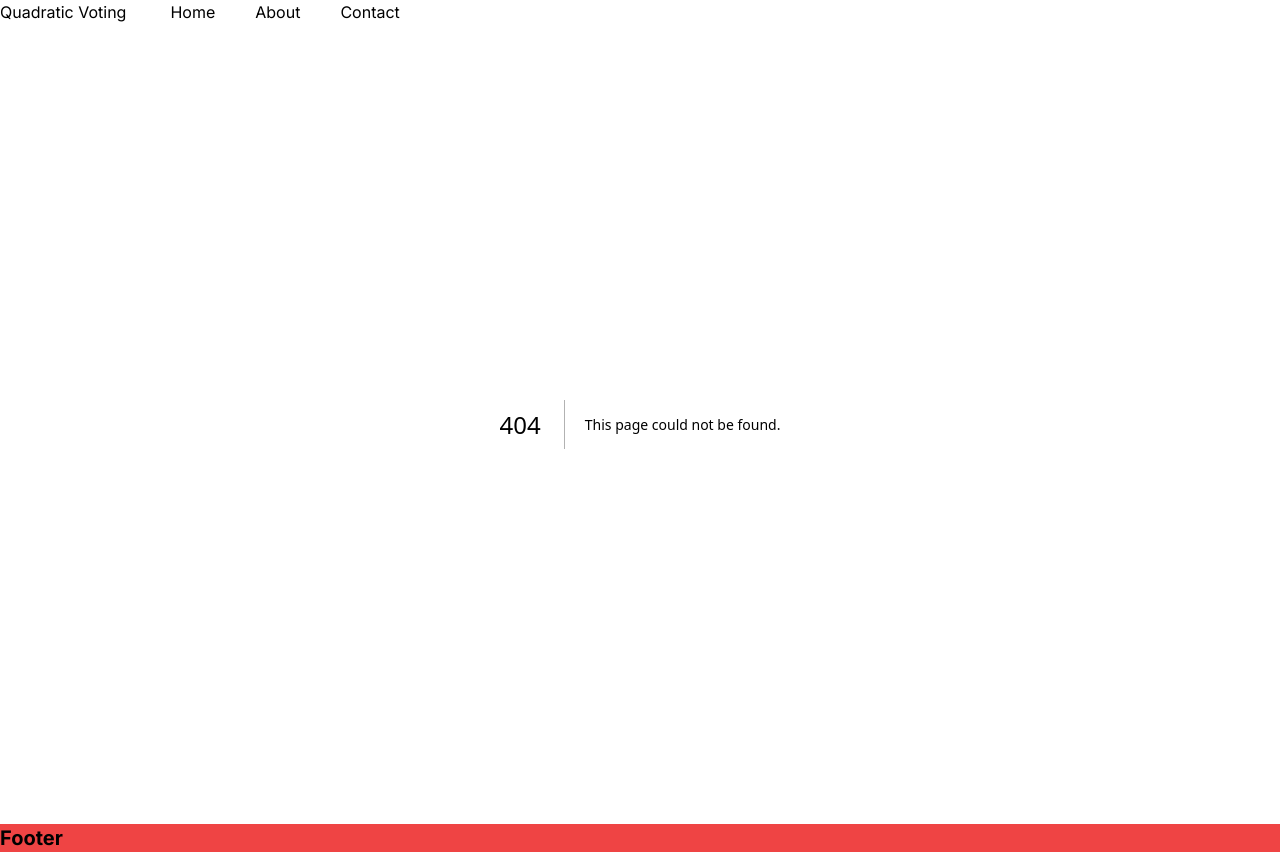
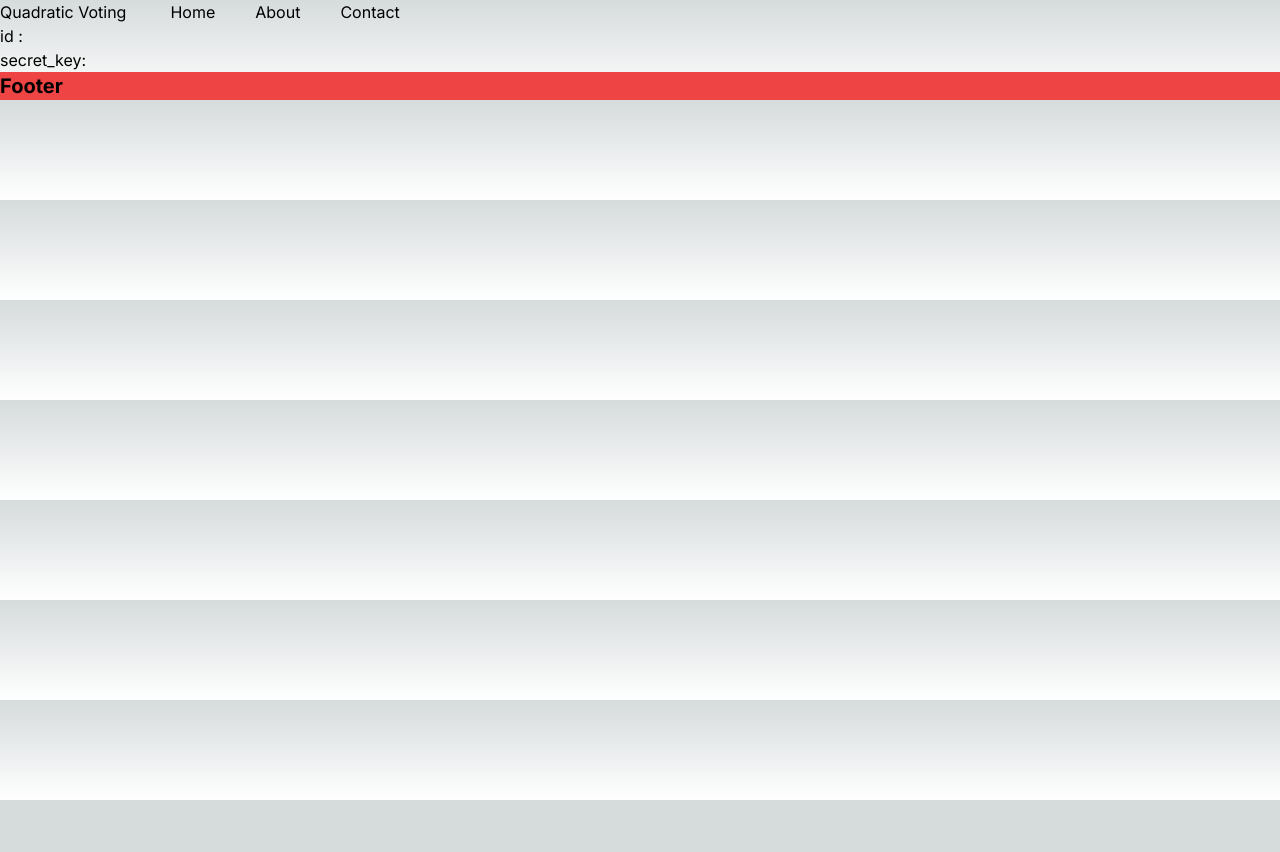
Before and after one commit to sanjay-sol/Quadratic_Voting, a Next.js app in the folder client/: page /event in a window 1280 px wide. Before the commit this address had no page. After the commit the page ends 800 px from the top, so only its background shows below. Built offline with nearby package versions, Linux system fonts and the light colour scheme.

Commit message:
added event page

```diff
--- a/client/package.json
+++ b/client/package.json
@@ -10,6 +10,7 @@
   },
   "dependencies": {
     "@apollo/client": "^3.8.8",
+    "axios": "^1.6.2",
     "dotenv": "^16.3.1",
     "graphql": "^16.8.1",
     "next": "14.0.4",
--- a/client/src/apollo/client.ts
+++ b/client/src/apollo/client.ts
@@ -1,7 +1,7 @@
+"use client";
 import { ApolloClient, InMemoryCache } from '@apollo/client';
-
 const client = new ApolloClient({
-  uri: process.env.GRAPHQL_API,
+  uri: 'process.env.GRAPHQL_API',
   cache: new InMemoryCache(),
 });
 export default client;
--- /dev/null
+++ b/client/src/app/event/page.tsx
@@ -0,0 +1,23 @@
+"use client"
+import { useSearchParams } from 'next/navigation';
+import React, { useState, useEffect } from 'react';
+import { useRouter } from 'next/router';
+
+const Page = () => {
+    const searchParams = useSearchParams();
+    const id = searchParams.get('id');
+    const secret_key = searchParams.get('secret_key');
+
+
+  return (
+    <div>
+          <h1>id :  {id} </h1>
+      <label>
+        secret_key: {secret_key}
+      </label>
+
+    </div>
+  );
+};
+
+export default Page;
--- a/client/src/components/EventForm.tsx
+++ b/client/src/components/EventForm.tsx
@@ -72,7 +72,12 @@ const EventForm: React.FC = () => {
         },
       });
 
-      console.log('Event created:', data);
+        if(!data?.createEvent?.id || !data?.createEvent?.secret_key) return alert('Error creating event');
+
+        console.log('Event created:', data.createEvent);
+        console.log('Event created:', data.createEvent?.id);
+        console.log('Event created:', data.createEvent?.secret_key);
+        router.push(`/event?id=${data.createEvent?.id}&secret_key=${data.createEvent?.secret_key}`)
     } catch (error:any) {
 
         console.error('Error creating event:', error.message);
```
Also changed, not shown: 1 other file (tests, documents, lock files or other folders).
